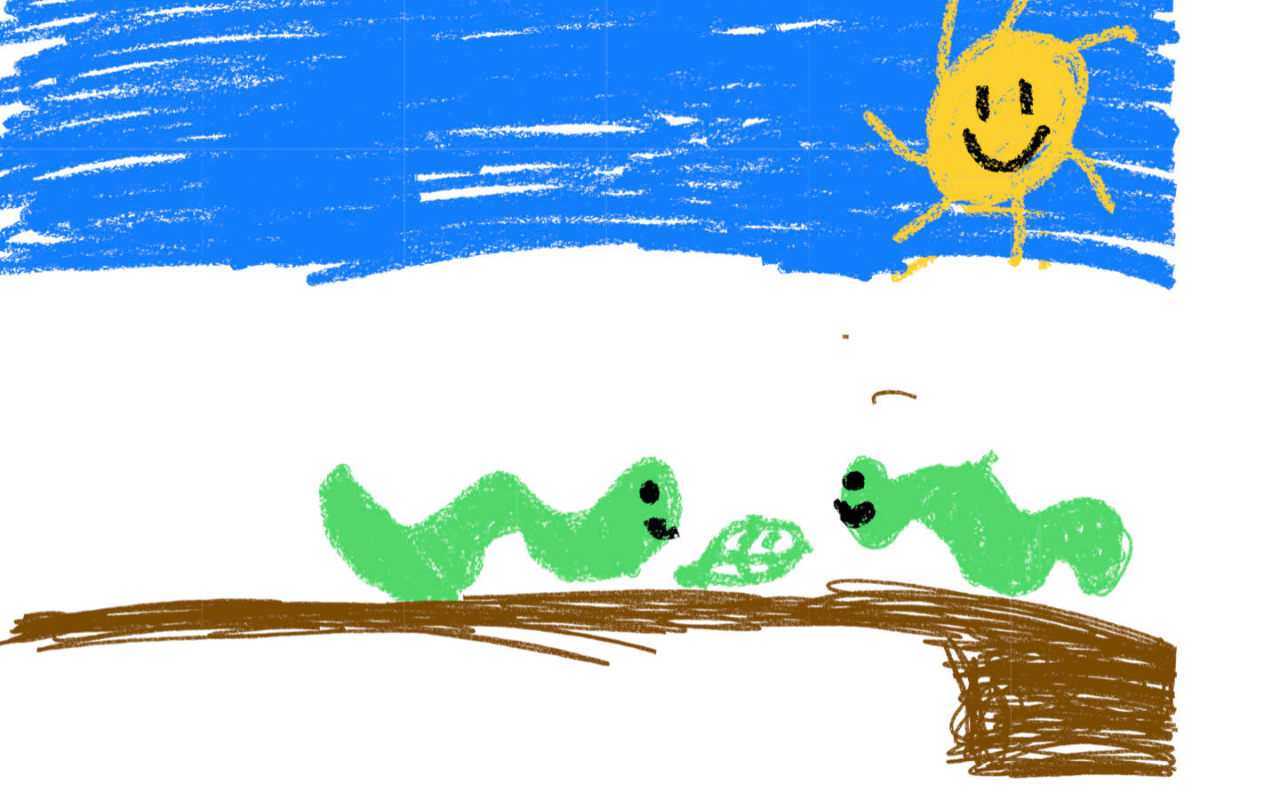
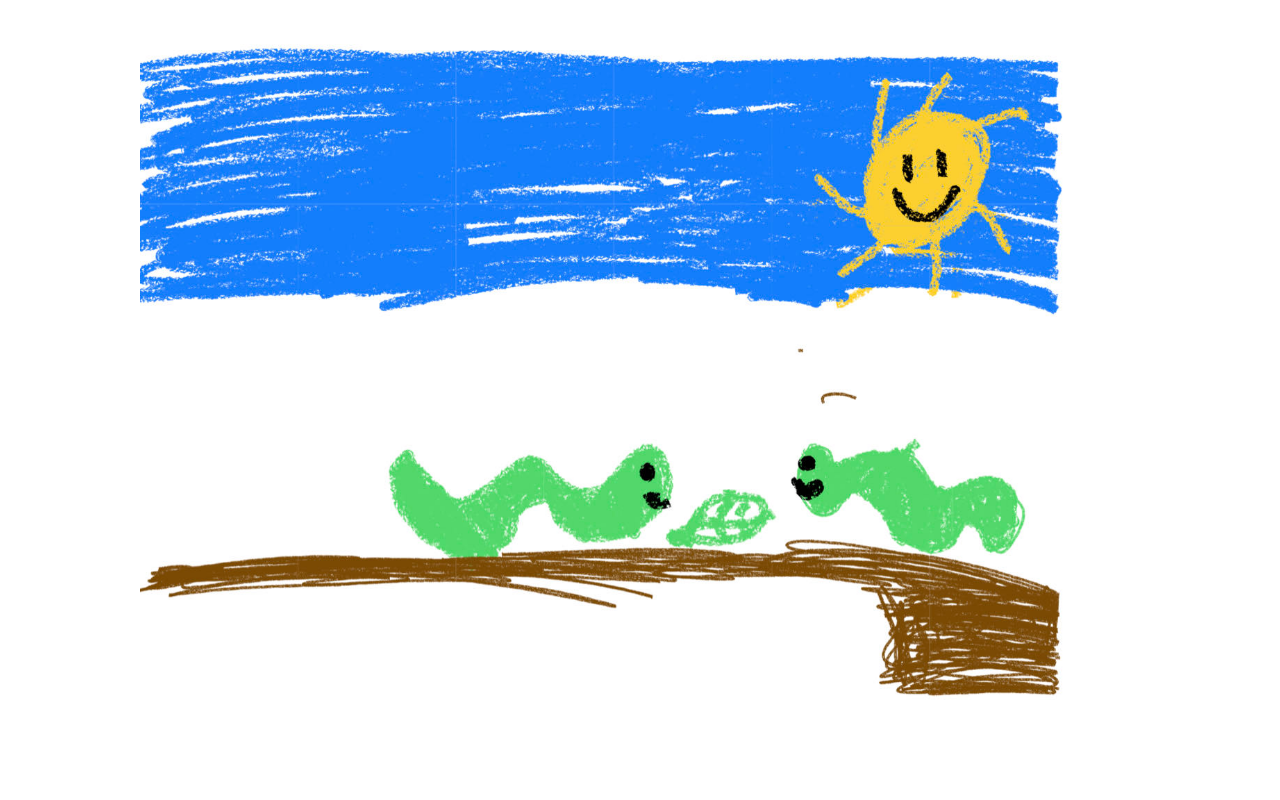
Before and after one commit to mili0905/yu, a plain HTML site: page index.html in a window 1280 px wide. Drawn offline with Linux system fonts and the light colour scheme.

Commit message:
Update index.html

```diff
--- a/index.html
+++ b/index.html
@@ -3,7 +3,7 @@
 <head>
     <meta charset="UTF-8">
     <meta name="viewport" content="width=device-width, initial-scale=1.0">
-    <title>Yu and her friends</title>
+    <title>YU AND HER FRIENDS</title>
     <style>
         body, html {
             margin: 0;
@@ -20,8 +20,9 @@
             left: 0;
             width: 100%;
             height: 100%;
-            background-size: cover;
-            background-position: center;
+            background-size: contain;  /* 保证图片完整显示 */
+            background-repeat: no-repeat;  /* 防止图片重复 */
+            background-position: center;  /* 图片居中 */
             transition: background-image 1s ease-in-out;
         }
     </style>
@@ -41,7 +42,7 @@
 
                 // 函数：切换背景图片
                 function changeBackground() {
-                    // 设置背景图片，使用 background-size: cover 平铺
+                    // 设置背景图片，使用 background-size: contain 保证图片完整显示
                     container.style.backgroundImage = `url('${images[currentIndex]}')`;
                     // 更新索引
                     currentIndex = (currentIndex + 1) % images.length;
```
